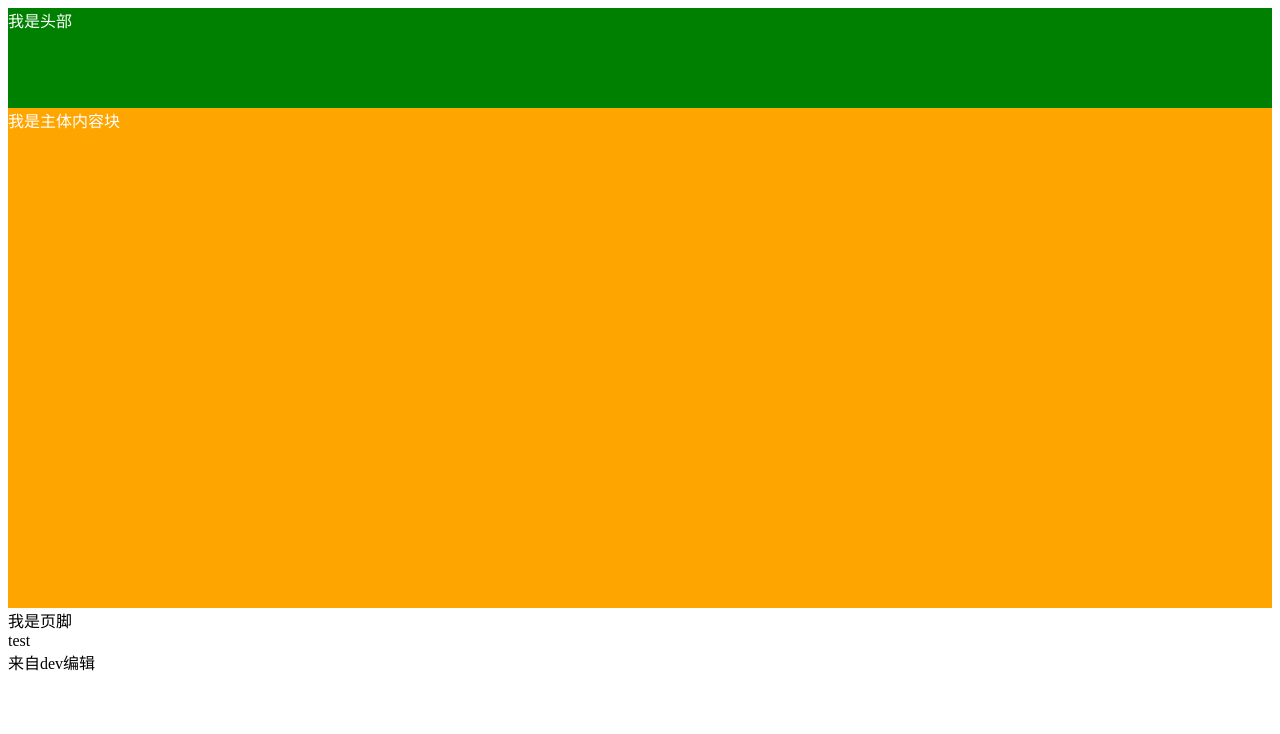
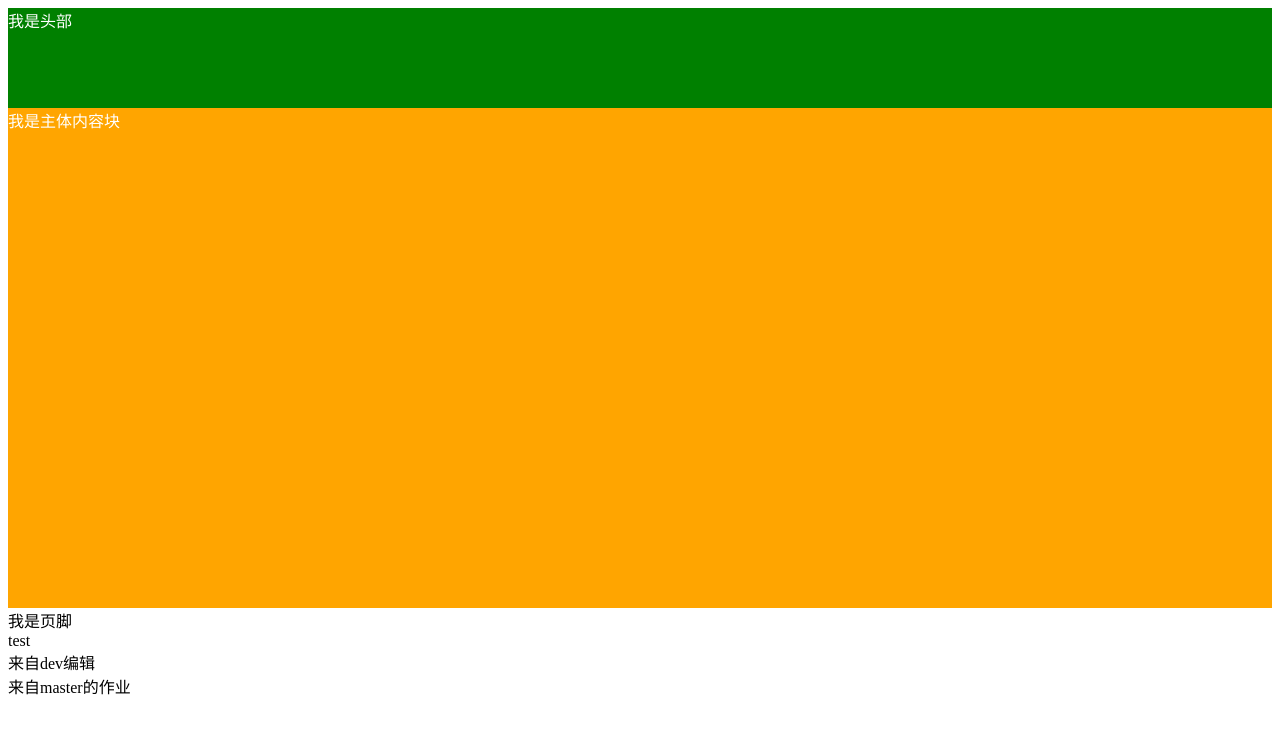
Before and after one commit to zhangxianmeng/learn-git, a plain HTML site: page index.html in a window 1280 px wide. Drawn offline with Linux system fonts and the light colour scheme.

Commit message:
master test

```diff
--- a/index.html
+++ b/index.html
@@ -22,5 +22,8 @@
 来自dev编辑
 </div>
 
+<div>
+  来自master的作业
+</div>
 </body>
 </html>
```
